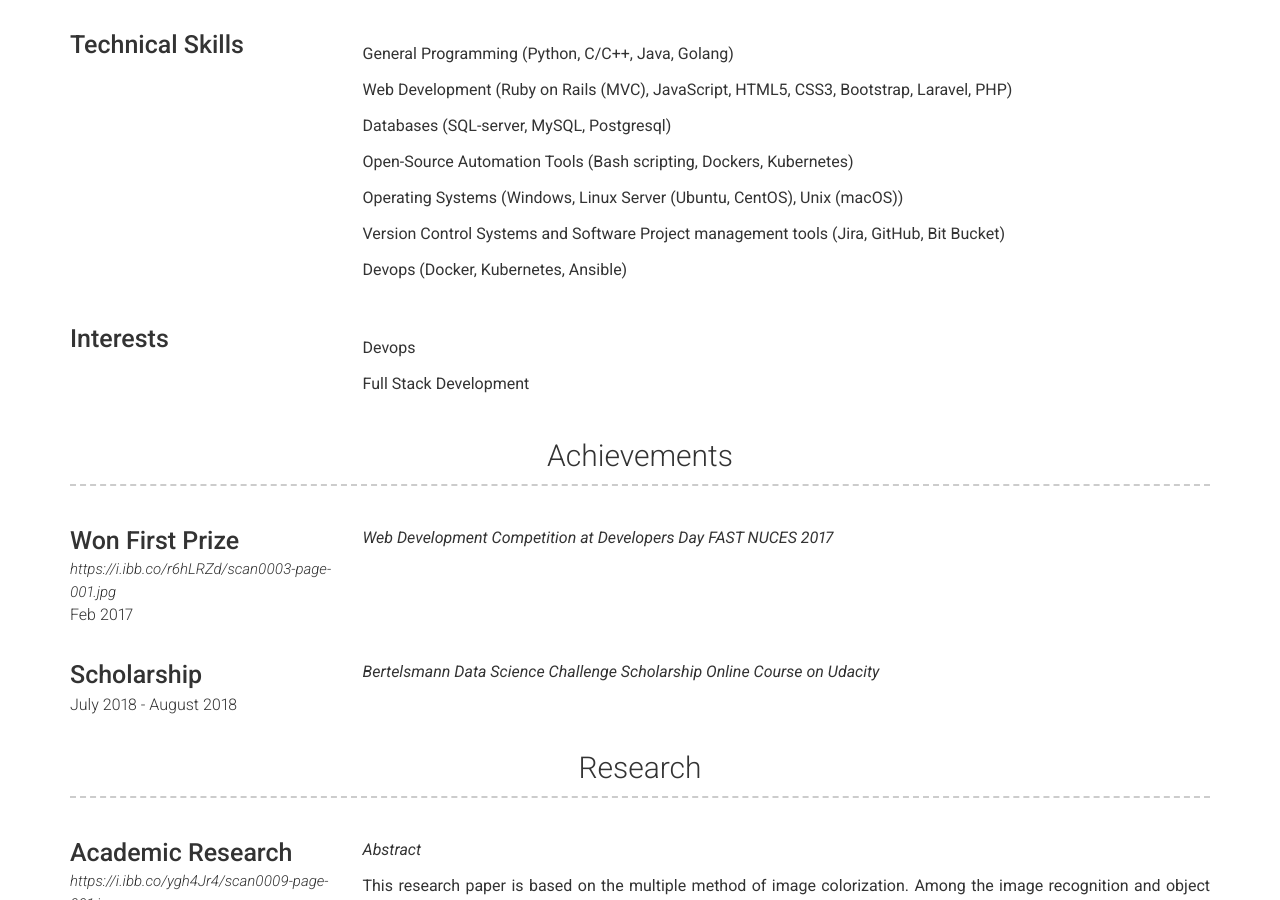
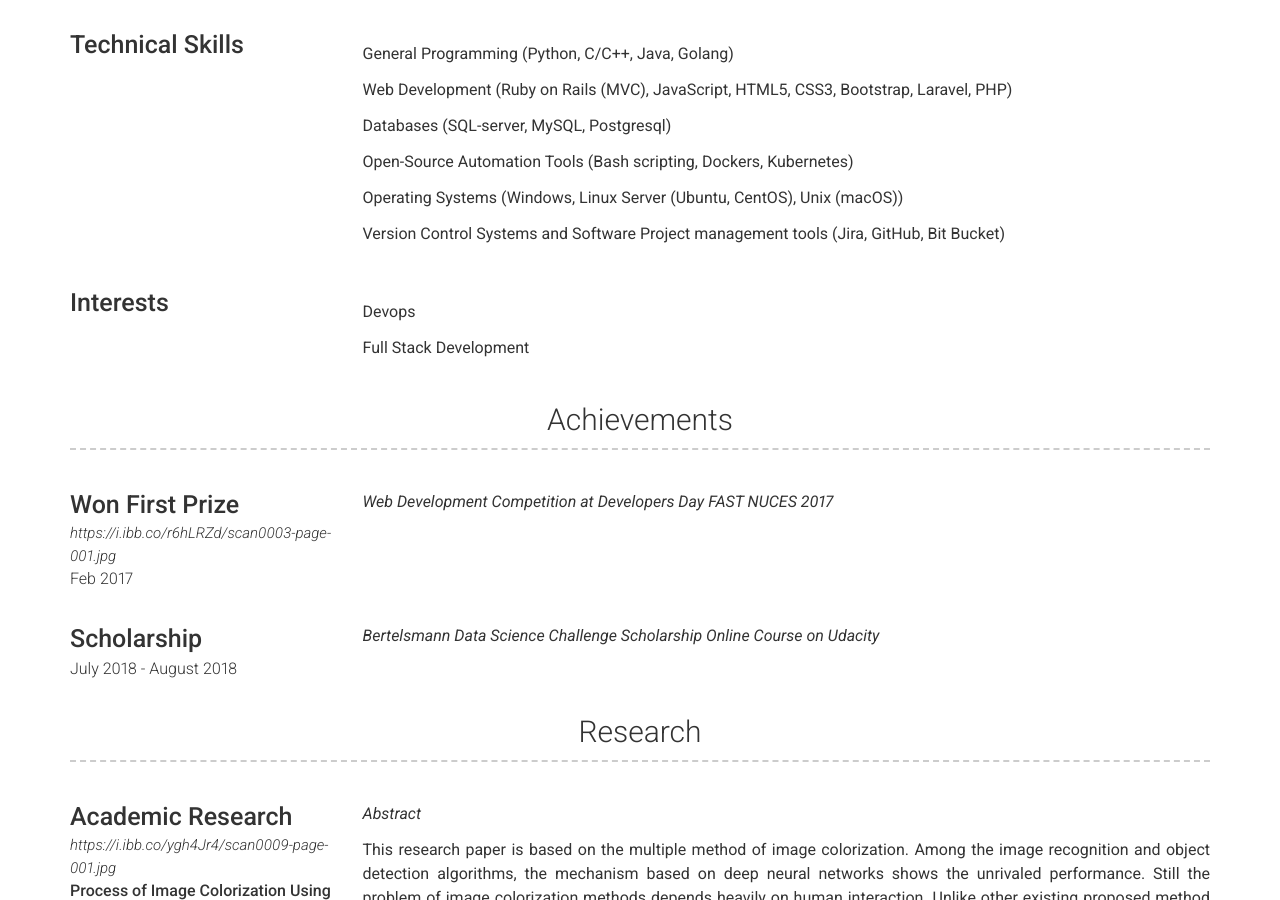
Before and after one commit to MarwanELAdawy/ayesha54.github.io, a Jekyll site: the page built from index.md, in a window 1280 px wide and 900 px high, scrolled down 2416 px. Built offline with Jekyll 4.4.1, drawn with Linux system fonts in a browser that asks for light colours; nearby versions of some CDN libraries.

Commit message:
Remove skills

```diff
--- a/_data/skills.yml
+++ b/_data/skills.yml
@@ -15,7 +15,6 @@
 
       Version Control Systems and Software Project management tools (Jira, GitHub, Bit Bucket)
 
-      Devops (Docker, Kubernetes, Ansible)
 - layout: left
   company: Interests
   quote: >
```
